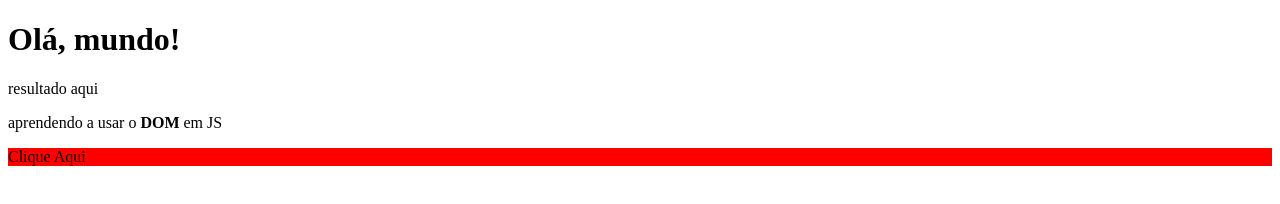
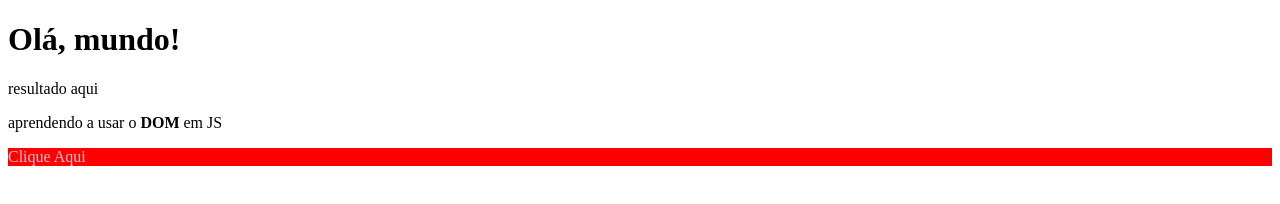
Before and after one commit to emmapjx/novo-repositorio, a plain HTML site: page index.html in a window 1280 px wide. Drawn offline with Linux system fonts and the light colour scheme.

Commit message:
Update index.html

```diff
--- a/index.html
+++ b/index.html
@@ -6,6 +6,9 @@
     <style>
         #area {
             background-color: red;
+            color: pink;
+            font: Arial;
+        }
     </style>
     </head>
 <body>
```
